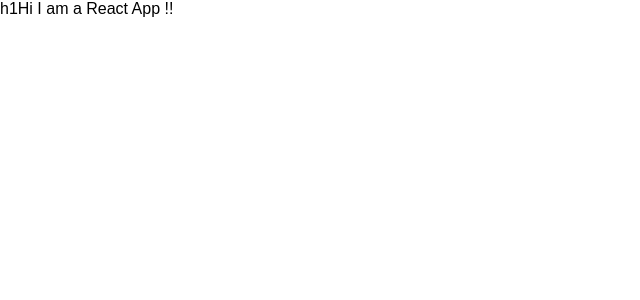
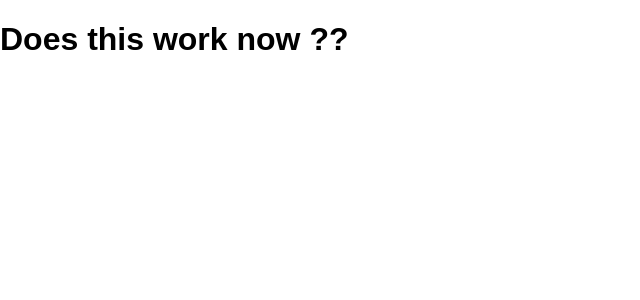
Before and after one commit to psudeep/react-complete-guide, a React (Create React App) app: page / in a window 1280 px wide. Shown: the top 300 px of the page, without its empty margins (0-640 px from the left). Built offline with nearby package versions, Linux system fonts and the light colour scheme.

Commit message:
createElement example case 2

```diff
--- a/src/App.js
+++ b/src/App.js
@@ -9,7 +9,7 @@ class App extends Component {
     //     <h1>Hi, I am a React App</h1>
     //   </div>
     // );
-    return React.createElement('div', null, 'h1', 'Hi I am a React App !!');
+    return React.createElement('div', null, React.createElement('h1', null, 'Does this work now ??'));
   }
 }
 
```
